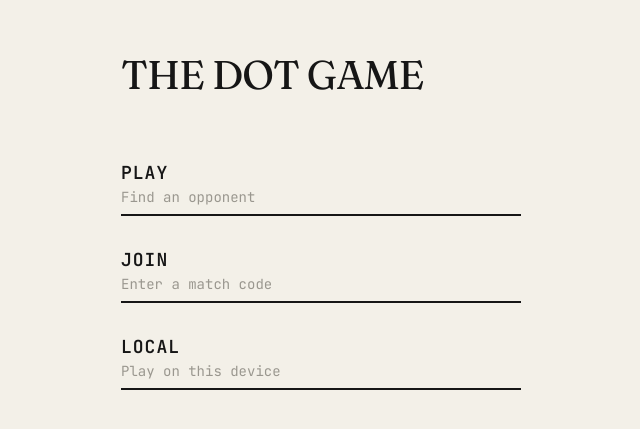
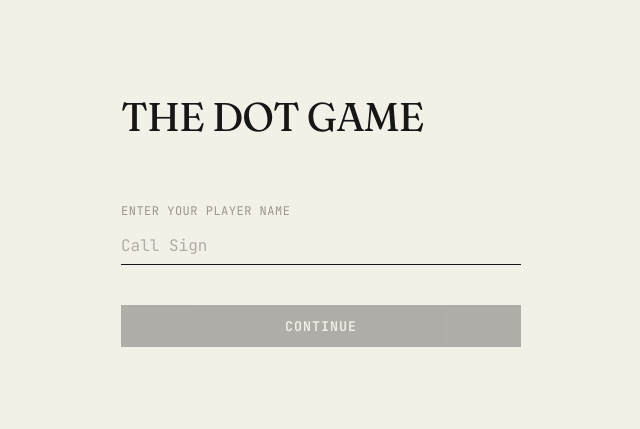
Before and after one commit to anur4gsharma/thedotgame, a React (Vite) app in the folder packages/client/: page / in a window 1280 px wide. Shown: the part 179-608 px from the top of the page, without its empty margins (319-959 px from the left). Built offline with nearby package versions, Linux system fonts and the light colour scheme.

Commit message:
feat: Add player name start screen and fix host match connection

```diff
--- a/packages/client/src/App.tsx
+++ b/packages/client/src/App.tsx
@@ -1,5 +1,6 @@
 import { useGameStore } from "./store/game-store";
 import { MainMenu } from "./components/menu/MainMenu";
+import { StartMenu } from "./components/menu/StartMenu";
 import { BoardRenderer } from "./components/board/BoardRenderer";
 import { GameHUD } from "./components/game/GameHUD";
 import { GameOverModal } from "./components/game/GameOverModal";
@@ -14,6 +15,8 @@ export function App() {
 
   return (
     <div className={styles.app}>
+      {phase === "start" && <StartMenu />}
+
       {phase === "menu" && <MainMenu />}
 
       {phase === "lobby" && <Lobby />}
--- a/packages/client/src/components/menu/MainMenu.tsx
+++ b/packages/client/src/components/menu/MainMenu.tsx
@@ -6,15 +6,14 @@ const MIN_SIZE = 3;
 const MAX_SIZE = 10;
 
 export function MainMenu() {
-  const [playerName, setPlayerName] = useState("Player");
   const [boardSize, setBoardSize] = useState(5);
   const [joinCode, setJoinCode] = useState("");
   const [activeSection, setActiveSection] = useState<"none" | "play" | "join" | "local">("none");
 
+  const playerName = useGameStore((s) => s.playerName);
   const startLocalGame = useGameStore((s) => s.startLocalGame);
   const createRoom = useGameStore((s) => s.createRoom);
   const joinRoom = useGameStore((s) => s.joinRoom);
-  const setStoreName = useGameStore((s) => s.setPlayerName);
   const error = useGameStore((s) => s.error);
 
   useEffect(() => {
@@ -29,18 +28,15 @@ export function MainMenu() {
   const boardId = `square-${boardSize}x${boardSize}`;
 
   const handleLocalPlay = () => {
-    setStoreName(playerName);
     startLocalGame(boardId, boardSize, 2);
   };
 
   const handleCreateRoom = () => {
-    setStoreName(playerName);
     createRoom(boardId, boardSize, 2); // strictly 2 players now
   };
 
   const handleJoin = () => {
     if (!joinCode.trim()) return;
-    setStoreName(playerName);
     joinRoom(joinCode.trim());
   };
 
@@ -48,11 +44,25 @@ export function MainMenu() {
     setActiveSection(activeSection === section ? "none" : section);
   };
 
+  const handleChangeName = () => {
+    useGameStore.setState({ phase: "start" });
+  };
+
   return (
     <div className={styles.menu}>
       <div className={styles.content}>
         <div className={styles.logo}>
           <h1 className={styles.title}>THE DOT GAME</h1>
+        </div>
+
+        <div style={{ marginBottom: '32px', display: 'flex', alignItems: 'baseline', gap: '16px' }}>
+          <span style={{ fontSize: '18px', fontWeight: 600 }}>{playerName}</span>
+          <button
+            onClick={handleChangeName}
+            style={{ fontSize: '12px', color: 'var(--text-secondary)', textDecoration: 'underline', textTransform: 'uppercase', cursor: 'pointer' }}
+          >
+            Change Name
+          </button>
         </div>
 
         <div className={styles.nav}>
@@ -65,15 +75,6 @@ export function MainMenu() {
             {activeSection === "play" && (
               <div className={styles.configArea}>
                 <div className={styles.field}>
-                  <label className={styles.label}>Your Call Sign</label>
-                  <input
-                    className={styles.input}
-                    value={playerName}
-                    onChange={(e) => setPlayerName(e.target.value.slice(0, 20))}
-                    placeholder="Enter name..."
-                  />
-                </div>
-                <div className={styles.field}>
                   <label className={styles.label}>Grid Size: {boardSize} × {boardSize}</label>
                   <input
                     className={styles.slider}
@@ -84,6 +85,7 @@ export function MainMenu() {
                     onChange={(e) => setBoardSize(Number(e.target.value))}
                   />
                 </div>
+                {error && <div className={styles.error}>{error}</div>}
                 <button className={styles.startBtn} onClick={handleCreateRoom}>
                   Host Match
                 </button>
@@ -99,14 +101,6 @@ export function MainMenu() {
             </button>
             {activeSection === "join" && (
               <div className={styles.configArea}>
-                <div className={styles.field}>
-                  <label className={styles.label}>Your Call Sign</label>
-                  <input
-                    className={styles.input}
-                    value={playerName}
-                    onChange={(e) => setPlayerName(e.target.value.slice(0, 20))}
-                  />
-                </div>
                 <div className={styles.field}>
                   <label className={styles.label}>Match Code</label>
                   <input
--- /dev/null
+++ b/packages/client/src/components/menu/StartMenu.tsx
@@ -0,0 +1,45 @@
+import { useState } from "react";
+import { useGameStore } from "../../store/game-store";
+import styles from "./menu.module.css";
+
+export function StartMenu() {
+  const [name, setName] = useState("");
+  const setPlayerName = useGameStore((s) => s.setPlayerName);
+
+  const handleContinue = (e: React.FormEvent) => {
+    e.preventDefault();
+    if (!name.trim()) return;
+    setPlayerName(name.trim());
+    useGameStore.setState({ phase: "menu" });
+  };
+
+  return (
+    <div className={styles.menu}>
+      <div className={styles.content}>
+        <div className={styles.logo}>
+          <h1 className={styles.title}>THE DOT GAME</h1>
+        </div>
+
+        <form onSubmit={handleContinue} className={styles.nav}>
+          <div className={styles.field}>
+            <label className={styles.label}>Enter your player name</label>
+            <input
+              className={styles.input}
+              value={name}
+              onChange={(e) => setName(e.target.value.slice(0, 20))}
+              placeholder="Call Sign"
+              autoFocus
+            />
+          </div>
+          <button
+            type="submit"
+            className={styles.startBtn}
+            disabled={!name.trim()}
+          >
+            Continue
+          </button>
+        </form>
+      </div>
+    </div>
+  );
+}
--- a/packages/client/src/lib/websocket.ts
+++ b/packages/client/src/lib/websocket.ts
@@ -50,6 +50,9 @@ export class GameSocket {
 
     this.ws.onerror = () => {
       this._connected = false;
+      for (const handler of this.handlers) {
+        handler({ type: "error", code: "CONNECTION_FAILED", message: "Failed to connect to the game server. Please try again." });
+      }
     };
   }
 
@@ -95,10 +98,8 @@ let socketInstance: GameSocket | null = null;
 
 export function getSocket(): GameSocket {
   if (!socketInstance) {
-    const protocol = window.location.protocol === "https:" ? "wss:" : "ws:";
-    const host = window.location.hostname;
-    const port = "3001";
-    socketInstance = new GameSocket(`${protocol}//${host}:${port}`);
+    const wsUrl = import.meta.env.VITE_WS_URL || `${window.location.protocol === "https:" ? "wss:" : "ws:"}//${window.location.hostname}:3001`;
+    socketInstance = new GameSocket(wsUrl);
   }
   return socketInstance;
 }
--- a/packages/client/src/store/game-store.ts
+++ b/packages/client/src/store/game-store.ts
@@ -21,7 +21,7 @@ function makeBoardFromId(boardId: string, size: number): BoardDefinition {
 
 // ─── Game Phase ─────────────────────────────────────────
 
-export type GamePhase = "menu" | "lobby" | "playing" | "gameover";
+export type GamePhase = "start" | "menu" | "lobby" | "playing" | "gameover";
 
 // ─── Store State ────────────────────────────────────────
 
@@ -73,7 +73,7 @@ interface GameStore {
 // ─── Create Store ───────────────────────────────────────
 
 export const useGameStore = create<GameStore>((set, get) => ({
-  phase: "menu",
+  phase: "start",
   board: null,
   runtime: null,
   state: null,
```
